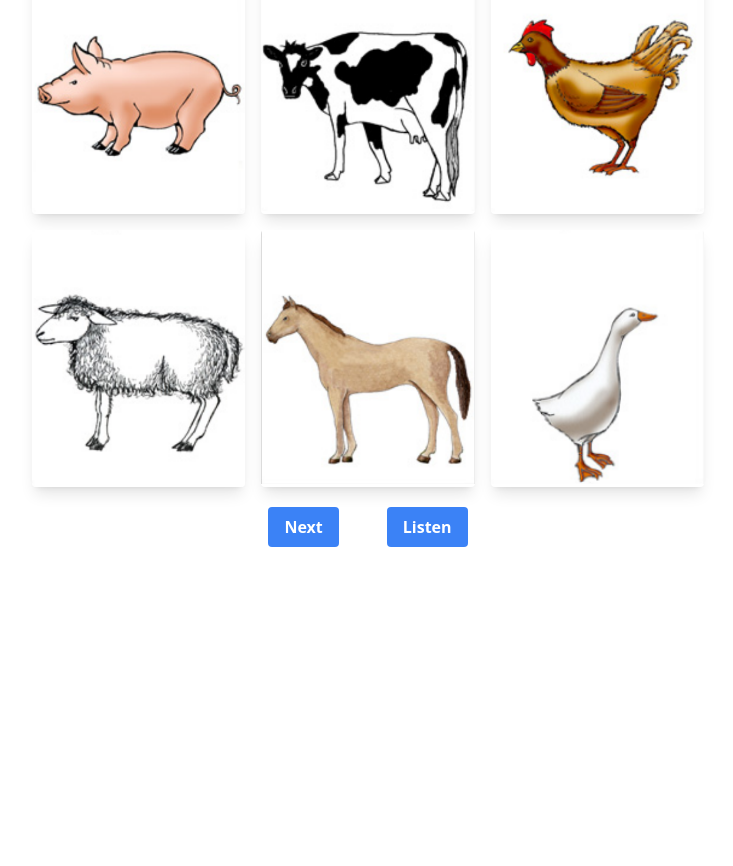
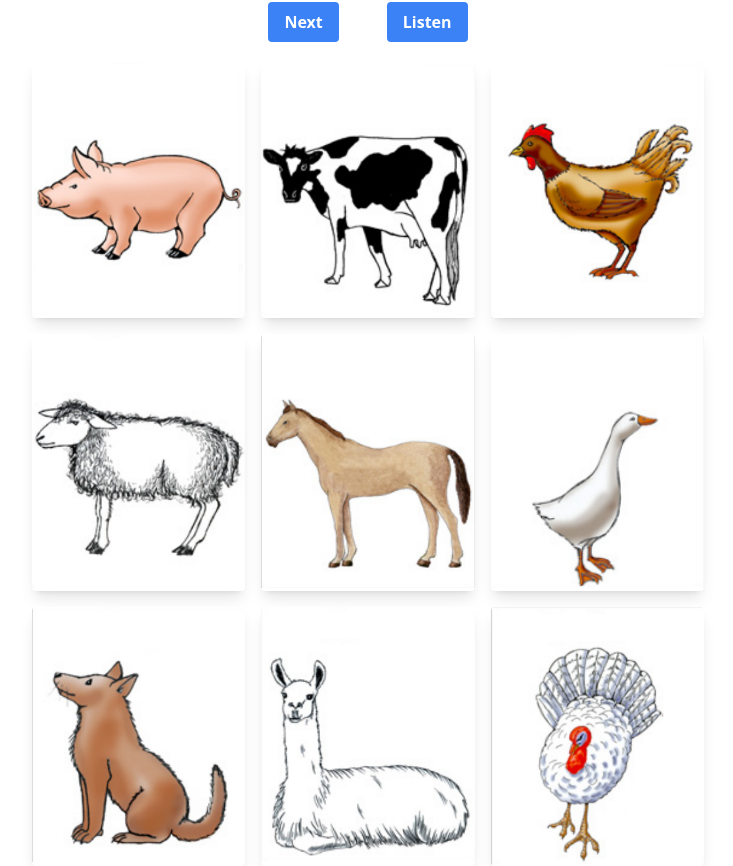
Before and after one commit to Cedran-Bastien/Laerning, a Next.js app: page /dashboard/test in a window 1280 px wide. Shown: the part 163-1029 px from the top of the page, without its empty margins (272-1005 px from the left). Before the commit the page ends 800 px from the top, so only its background shows below. Built offline with nearby package versions, Linux system fonts and the light colour scheme.

Commit message:
ajout d'un onglet pour le home et ajout de cartes

```diff
--- a/src/components/layout.jsx
+++ b/src/components/layout.jsx
@@ -5,8 +5,9 @@ import { Box, Tab, Tabs } from "@mui/material";
 export default function DashboardLayout({ children }) {
   const pathname = usePathname();
   const [tabs] = useState([
+    { name: "Home", route: "/" },
     { name: "Learning", route: "/dashboard/learn" },
-    { name: "Test your skill", route: "/dashboard/test" },
+    { name: "Test your skill", route: "/dashboard/test" }
   ]);
   const [value, setValue] = useState(
     tabs.map((item) => item.route).indexOf(pathname),
--- a/src/data/set1.json
+++ b/src/data/set1.json
@@ -5,7 +5,10 @@
         "chicken",
         "sheep",
         "horse",
-        "goose"
+        "goose",
+        "dog",
+        "llama",
+        "turkey"
     ],
     "it" : [
         "maiale",
@@ -13,7 +16,10 @@
         "pollo",
         "pecora",
         "cavallo",
-        "oca"
+        "oca",
+        "cane",
+        "lama",
+        "tacchino"
     ],
     "es" : [
         "cerdo",
@@ -21,7 +27,10 @@
         "pollo",
         "oveja",
         "caballo",
-        "ganso"
+        "ganso",
+        "perro",
+        "llama",
+        "pavo"
     ],
     "de" : [
         "Schwein",
@@ -29,6 +38,9 @@
         "Huhn",
         "Schaf",
         "Pferd",
-        "Gans"
+        "Gans",
+        "Hund",
+        "Lama",
+        "Truthahn"
     ]
 }
--- a/src/pages/dashboard/learn.js
+++ b/src/pages/dashboard/learn.js
@@ -12,7 +12,7 @@ export default function Learning() {
 
     utterance.lang = `${selectedLanguage}-${selectedLanguage.toUpperCase()}`; // la langue du texte
     utterance.volume = 1; // volume (entre 0 et 1) - défaut : 1
-    utterance.rate = 0.7; // vitesse d'élocution (entre 0 et 10) - défaut : 1
+    utterance.rate = 1; // vitesse d'élocution (entre 0 et 10) - défaut : 1
 
     window.speechSynthesis.speak(utterance);
   };
@@ -22,6 +22,9 @@ export default function Learning() {
       <h1 className="mt-4 mb-4 text-2xl text-center">
         Learn the names of the animals in {selectedLanguage}
       </h1>
+      <p className="text-center">
+        Click on the image to listen to the pronunciation
+      </p>
       <CardGrid handleOnImageClick={handleOnImageClick} />
     </>
   );
--- a/src/pages/dashboard/test.js
+++ b/src/pages/dashboard/test.js
@@ -16,7 +16,7 @@ export default function Test() {
 
     utterance.lang = `${selectedLanguage} ${selectedLanguage.toUpperCase()}`; // la langue du texte
     utterance.volume = 1; // volume (entre 0 et 1) - défaut : 1
-    utterance.rate = 0.7; // vitesse d'élocution (entre 0 et 10) - défaut : 1
+    utterance.rate = 1; // vitesse d'élocution (entre 0 et 10) - défaut : 1
 
     window.speechSynthesis.speak(utterance);
   };
@@ -77,7 +77,7 @@ export default function Test() {
         onClose={handleClose}
       >
         <Alert onClose={handleClose} severity="success" sx={{ width: "100%" }}>
-          Good Answer ! let`&apos;`s next
+          Good Answer ! let&apos;s next
         </Alert>
       </Snackbar>
       <Snackbar
@@ -93,7 +93,7 @@ export default function Test() {
         </Alert>
       </Snackbar>
       <h1 className="text-4xl mt-4 mb-4 text-center">Welcome to my farm !</h1>
-      <CardGrid handleOnImageClick={handelOnImageClick} />
+      <p className="text-center"> Who's That Animal ?</p>
       <div className="flex justify-center gap-2">
         <button
           type="button"
@@ -111,6 +111,7 @@ export default function Test() {
           Listen
         </button>
       </div>
+      <CardGrid handleOnImageClick={handelOnImageClick} />
     </>
   );
 }
```
